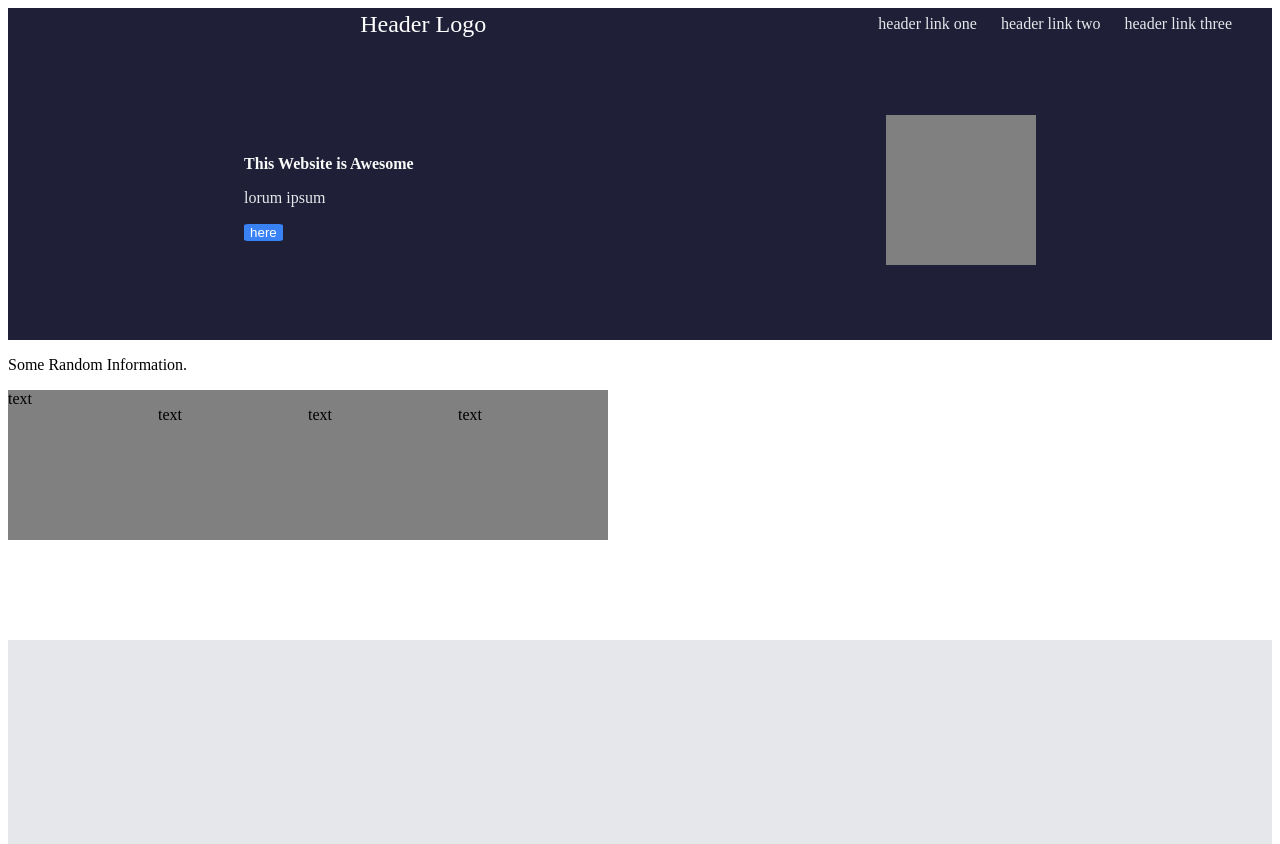
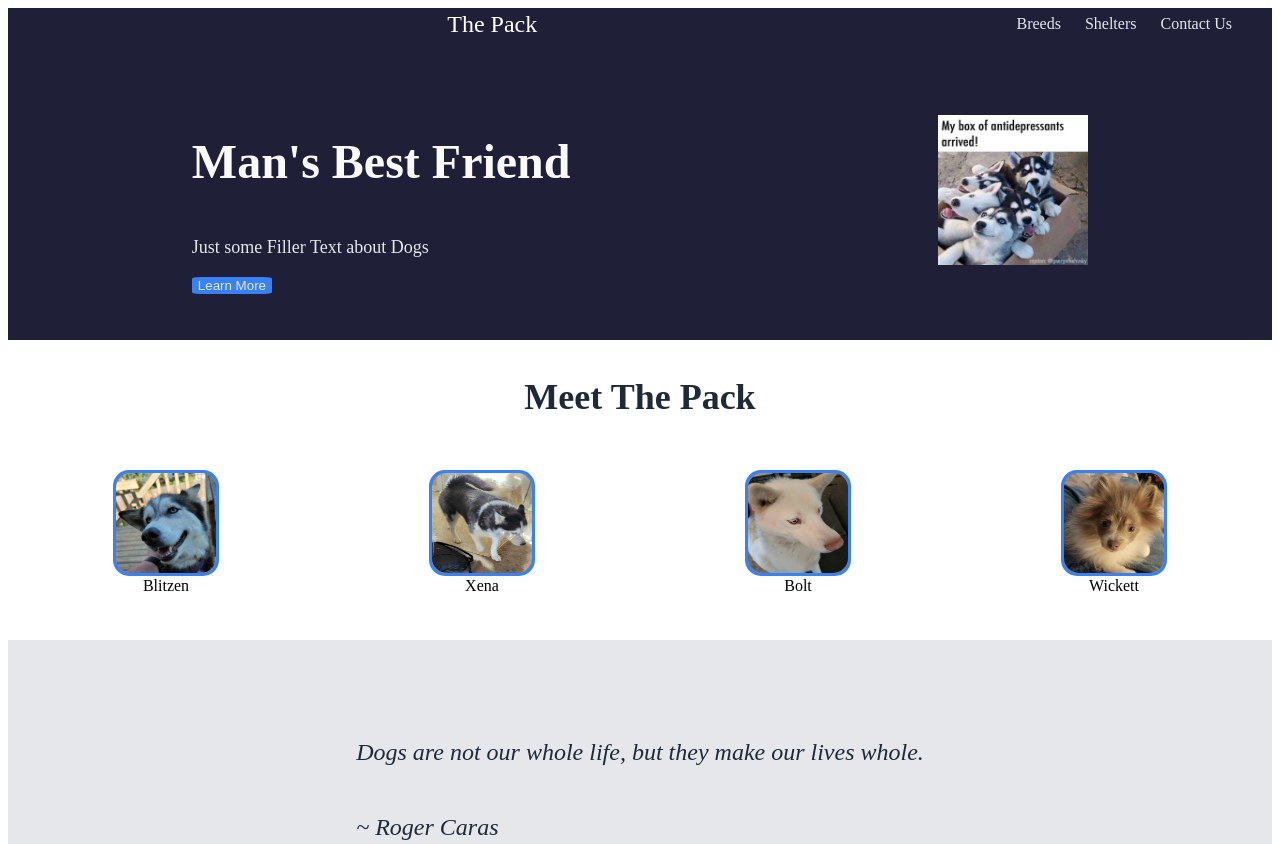
Before and after one commit to Dwheeldon1/LandingPage, a plain HTML site: page index.html in a window 1280 px wide. Shown: the top 844 px of the page. Drawn offline with Linux system fonts and the light colour scheme.

Commit message:
Add files via upload
Added images of pups.

Updated file.html to include more structure and to allow for pup images.
could only manipulate .jpg files through inline css.

updated style.css to include more styling. Once section left.

Had a git error "object file empty" and "fatal: could not parse head".
Manual uploads to update.

```diff
--- a/index.html
+++ b/index.html
@@ -9,47 +9,52 @@
     <div class="body">
         <div class="header">
             <div class="logo">
-                <p class="headerlogo">Header Logo</p>
+                <p class="headerlogo">The Pack</p>
             </div>
             <div class="right-links">
                 <ul>
-                    <li class="links"><a href="#">header link one</a></li>
-                    <li class="links"><a href="#">header link two</a></li>
-                    <li class="links"><a href="#">header link three</a></li>
+                    <li class="links"><a href="#">Breeds</a></li>
+                    <li class="links"><a href="#">Shelters</a></li>
+                    <li class="links"><a href="#">Contact Us</a></li>
                 </ul>
             </div>
         </div>
         <div class="top">
             <div class="content">
-                <p class="main">This Website is Awesome</p>
-                <p class="second">lorum ipsum</p>
-                <button class="btn-top">here</button>
+                <p class="main">Man's Best Friend</p>
+                <p class="second">Just some Filler Text about Dogs</p>
+                <button class="btn-top"><a href="#">Learn More</a></button>
             </div>
             <div class="top-image">
-
+                <img class="top-img" src="huskbox.jpg" alt="box of huskies" style="height: 150px; width: 150px;"> <!-- Not sure why this won't work through the style.css file-->
             </div>
         </div>
         <div class="midone">
             <div class="content-two">
-                <p class="information">Some Random Information.</p>
+                <p class="information">Meet The Pack</p>
             </div>
             <div class="mid-image">
-                <div class="img-one">
-                    <figcaption>text</figcaption>
-                </div>
-                <div class="img-two">
-                    <p>text</p>
-                </div>
-                <div class="img-three">
-                    <p>text</p>
-                </div>
-                <div class="img-four">
-                    <p>text</p>
-                </div>
+                <figure class="img-one">
+                    <img src="Blitzen.jpg" alt="a black and white husky" style="width:100px; height:100px; border-radius:15%;"> <!-- Not sure why this won't work through the style.css file-->
+                    <figcaption>Blitzen</figcaption>
+                </figure>
+                <figure class="img-two">
+                    <img src="Xena.jpg" alt="a black and white husky" style="width:100px; height:100px; border-radius:15%;"> <!-- Not sure why this won't work through the style.css file-->
+                    <figcaption>Xena</figcaption>
+                </figure>
+                <figure class="img-three">
+                    <img src="Bolt.jpg" alt="a white husky" style="width:100px; height:100px; border-radius:15%;"> <!-- Not sure why this won't work through the style.css file-->
+                    <figcaption>Bolt</figcaption>
+                </figure>
+                <figure class="img-four">
+                    <img src="Wickett.jpg" alt="a party color pomeranian" style="width:100px; height:100px; border-radius:15%;"> <!-- Not sure why this won't work through the style.css file-->
+                    <figcaption>Wickett</figcaption>
+                </figure>
             </div>
         </div>
         <div class="midtwo">
-
+            <p>Dogs are not our whole life, but they make our lives whole.</p>
+              <p> ~ Roger Caras</p>
         </div>
         <div class="bottom">
 
--- a/style.css
+++ b/style.css
@@ -49,16 +49,18 @@ a{
     display:flex;
     align-items: center;
     justify-content: space-around;
+    word-wrap: wrap;
 
     .main{
         color:#F9FAF8;
-        text-size-adjust: 48px;
+        font-size: 48px;
         font-weight: 800;
+
     }
 
     .second{
         color:#E5E7EB;
-        text-size-adjust: 18px;
+        font-size: 18px;
     }
 
     .btn-top{
@@ -83,28 +85,57 @@ a{
     height:300px;
     display:flex;
     flex-direction: column;
+
+    .content-two{
+        display: flex;
+        align-items: center;
+        justify-content: center;
+
+        .information{
+            font-size: 36px;
+            color:#1F2937;
+            font-weight: 800;
+        }
+    }
+
     .mid-image{
-        display: flex;
+       display: flex;
 
+       justify-content: space-around;
 
-        .img-one,
-        .img-two,
-        .img-three,
-        .img-four{
+        .img-one, .img-two, .img-three, .img-four{
             background-color: grey;
-            width:150px;
-            height:150px;
+            width:100px;
+            height:100px;
+            display:flex;
+            flex-direction: column;
+            border: solid #3882F6;
+            border-radius:15%;
+        }
 
-            flex-direction: column;
-        }
 
 
     }
 }
 
+figcaption{
+    display: flex;
+    justify-content: center;
+    padding-top: 4px;
+}
+
 .midtwo{
     background-color: #E5E7EB;
+    color: #1F2937;
     height:300px;
+    display:flex;
+    flex-direction: column;
+    flex:1;
+    flex-wrap:wrap;
+    justify-content: center;
+    align-content: center;
+    font-size: 24px;
+    font-style: italic;
 }
 
 .bottom{
```
Also changed, not shown: Blitzen.jpg (added), Bolt.jpg (added), Wickett.jpg (added), Xena.jpg (added), huskbox.jpg (added).
